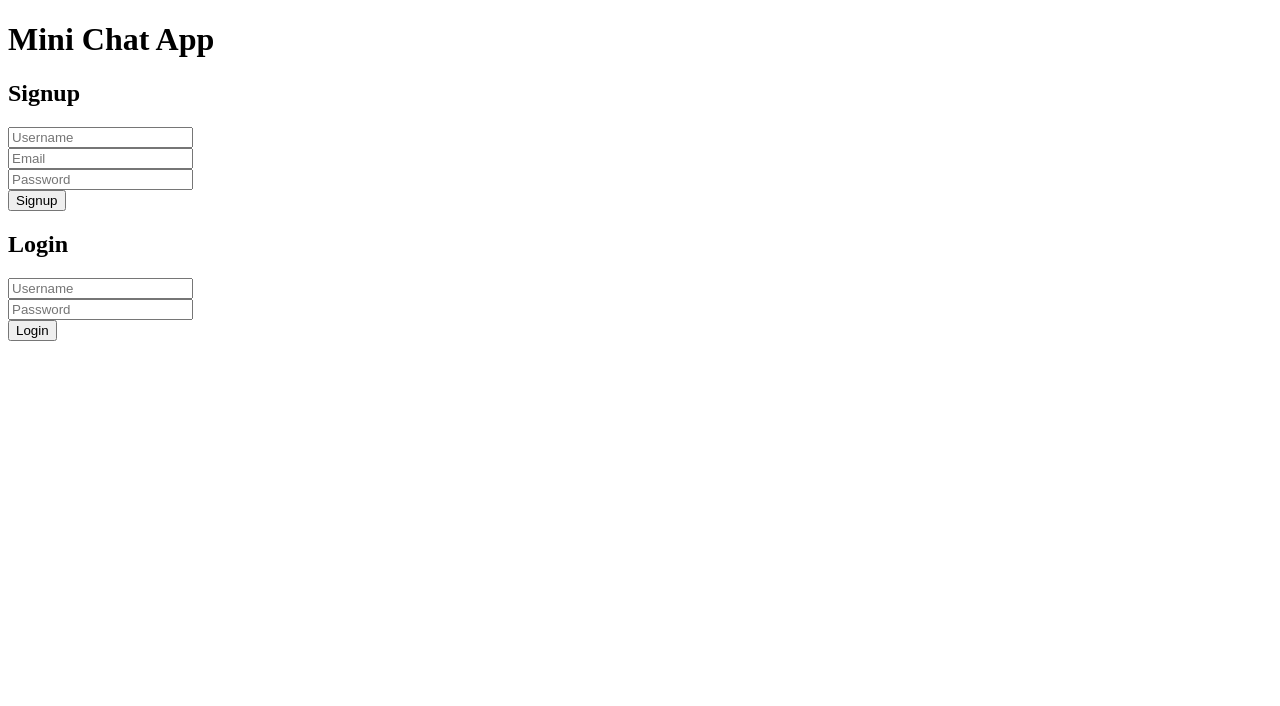
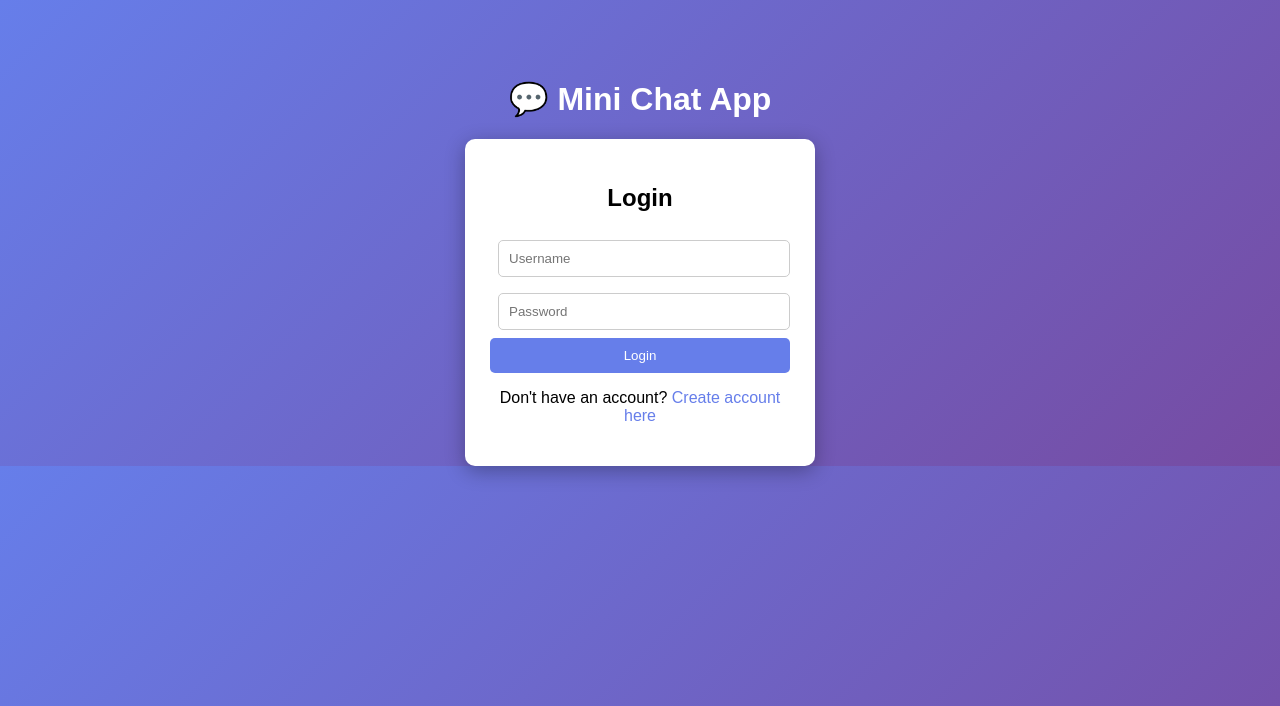
Before and after one commit to thegem99/chatX, a FastAPI app: page / in a window 1280 px wide. Shown: the top 706 px of the page. Run offline with FastAPI, Linux system fonts and the light colour scheme.

Commit message:
Update index.html

```diff
--- a/templates/index.html
+++ b/templates/index.html
@@ -1,11 +1,81 @@
 <!DOCTYPE html>
 <html>
 <head>
-    <title>Login / Signup</title>
+    <title>Mini Chat App</title>
+    <style>
+        body {
+            font-family: Arial;
+            background: linear-gradient(135deg, #667eea, #764ba2);
+            color: white;
+            text-align: center;
+            margin: 0;
+        }
+
+        .container {
+            margin-top: 80px;
+        }
+
+        .card {
+            background: white;
+            color: black;
+            padding: 25px;
+            width: 300px;
+            margin: auto;
+            border-radius: 10px;
+            box-shadow: 0px 5px 20px rgba(0,0,0,0.3);
+        }
+
+        input {
+            width: 90%;
+            padding: 10px;
+            margin: 8px;
+            border-radius: 5px;
+            border: 1px solid #ccc;
+        }
+
+        button {
+            padding: 10px;
+            width: 100%;
+            background: #667eea;
+            color: white;
+            border: none;
+            border-radius: 5px;
+            cursor: pointer;
+        }
+
+        button:hover {
+            background: #5a67d8;
+        }
+
+        a {
+            color: #667eea;
+            cursor: pointer;
+            text-decoration: none;
+        }
+
+        .hidden {
+            display: none;
+        }
+    </style>
 </head>
 <body>
-<h1>Mini Chat App</h1>
 
+<div class="container">
+    <h1>💬 Mini Chat App</h1>
+
+    <!-- LOGIN -->
+    <div id="loginCard" class="card">
+        <h2>Login</h2>
+        <form method="post" action="/login">
+            <input name="username" placeholder="Username" required><br>
+            <input name="password" type="password" placeholder="Password" required><br>
+            <button type="submit">Login</button>
+        </form>
+        <p>Don't have an account? <a onclick="showSignup()">Create account here</a></p>
+    </div>
+
+    <!-- SIGNUP -->
+    <div id="signupCard" class="card hidden">
         <h2>Signup</h2>
         <form method="post" action="/signup">
             <input name="username" placeholder="Username" required><br>
@@ -13,13 +83,21 @@
             <input name="password" type="password" placeholder="Password" required><br>
             <button type="submit">Signup</button>
         </form>
+        <p>Already have an account? <a onclick="showLogin()">Login here</a></p>
+    </div>
+</div>
 
-<h2>Login</h2>
-<form method="post" action="/login">
-    <input name="username" placeholder="Username" required><br>
-    <input name="password" type="password" placeholder="Password" required><br>
-    <button type="submit">Login</button>
-</form>
+<script>
+function showSignup(){
+    document.getElementById("loginCard").classList.add("hidden");
+    document.getElementById("signupCard").classList.remove("hidden");
+}
+
+function showLogin(){
+    document.getElementById("signupCard").classList.add("hidden");
+    document.getElementById("loginCard").classList.remove("hidden");
+}
+</script>
 
 </body>
 </html>
```
Lines whose indentation alone changed are shown as unchanged.
